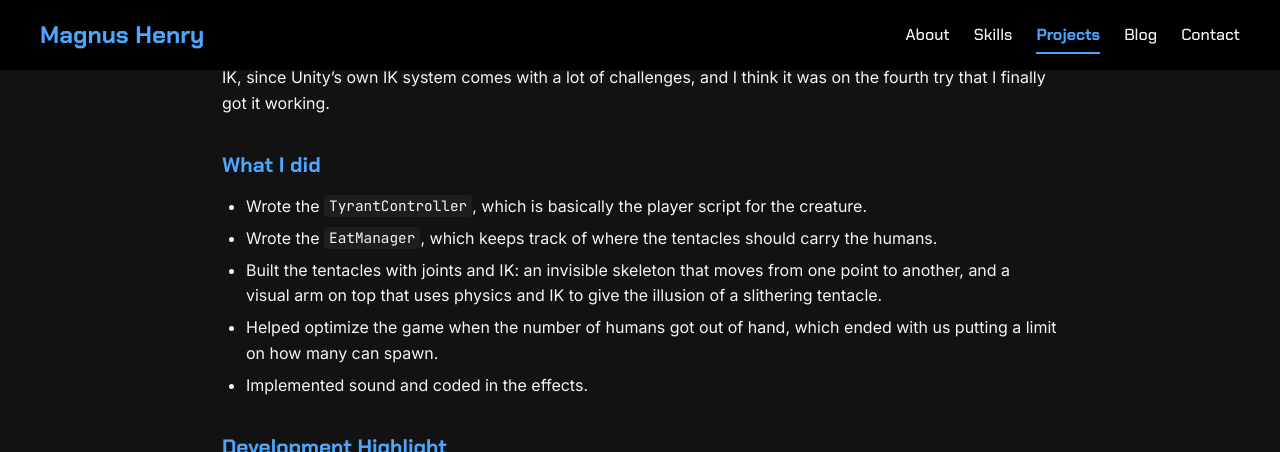
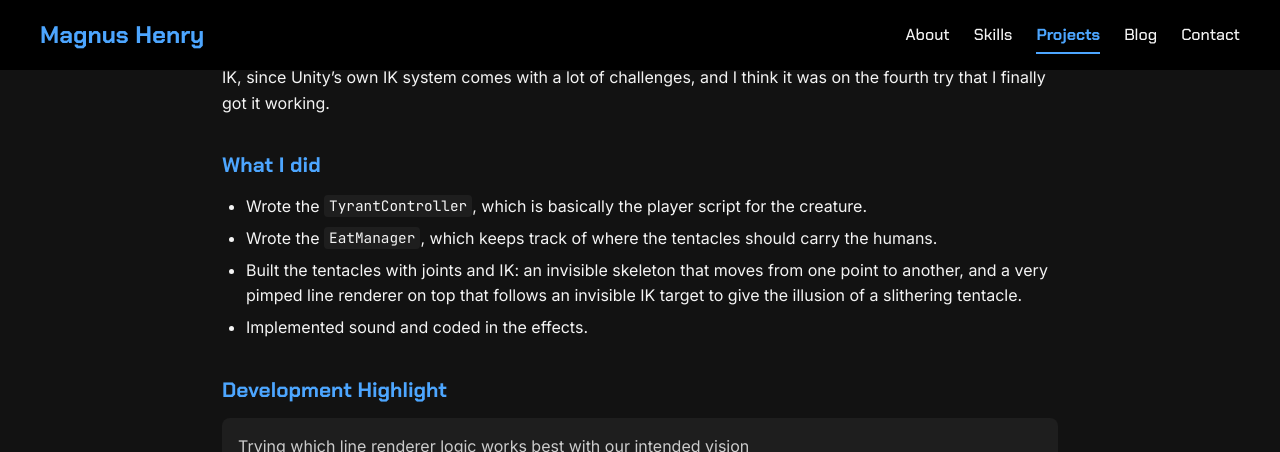
Before and after one commit to Gibraltar-ops/Gibraltar-ops.github.io, a Jekyll site: the page built from projects/tyrant.md, in a window 1280 px wide and 900 px high, scrolled down 1470 px, cut to the strip 0-452 px from the top of the window. Built offline with Jekyll 4.4.1, drawn with Linux system fonts in a browser that asks for light colours; some of the changed text lies outside the part shown.

Commit message:
Ping: first-person description and What I did; Tyrant: line renderer, artist links

```diff
--- a/projects/tyrant.md
+++ b/projects/tyrant.md
@@ -5,7 +5,7 @@ role: Gameplay Programmer
 engine: Unity
 languages: C#
 project_type: "School project (Yrgo)"
-team: "3 programmers: me, [Gustav Engelbrektsson](https://github.com/Klomne) and [Ludvig Orvegård](https://github.com/Orvegaard). 4 artists: [Vincent Meriot](https://vincentmeriot.itch.io), [Felicia Iversen](https://www.artstation.com/feliciaiversen), Linnéa Löfstrand and Isabella Johansson. Music and sound: Rebecka Kron and Danielle Larsson"
+team: "3 programmers: me, [Gustav Engelbrektsson](https://github.com/Klomne) and [Ludvig Orvegård](https://github.com/Orvegaard). 4 artists: [Vincent Meriot](https://vincentmeriot.itch.io), [Felicia Iversen](https://www.artstation.com/feliciaiversen), [Linnéa Löfstrand](https://honeybun-0.itch.io) and [Isabella Johansson](https://bellabooskii.itch.io). Music and sound: Rebecka Kron and Danielle Larsson"
 duration: "8 weeks, autumn 2024"
 platform: "PC (Windows)"
 github_url: https://github.com/Gibraltar-ops/Tyrant-Project
@@ -26,8 +26,7 @@ Tyrant is a 2D apocalyptic clicker where you play an alien creature floating abo
 
 - Wrote the `TyrantController`, which is basically the player script for the creature.
 - Wrote the `EatManager`, which keeps track of where the tentacles should carry the humans.
-- Built the tentacles with joints and IK: an invisible skeleton that moves from one point to another, and a visual arm on top that uses physics and IK to give the illusion of a slithering tentacle.
-- Helped optimize the game when the number of humans got out of hand, which ended with us putting a limit on how many can spawn.
+- Built the tentacles with joints and IK: an invisible skeleton that moves from one point to another, and a very pimped line renderer on top that follows an invisible IK target to give the illusion of a slithering tentacle.
 - Implemented sound and coded in the effects.
 
 <!-- TODO: sections to fill in, then remove the comment markers around them.
```
Also changed, not shown: projects/ping.md (+8 -7 lines).
